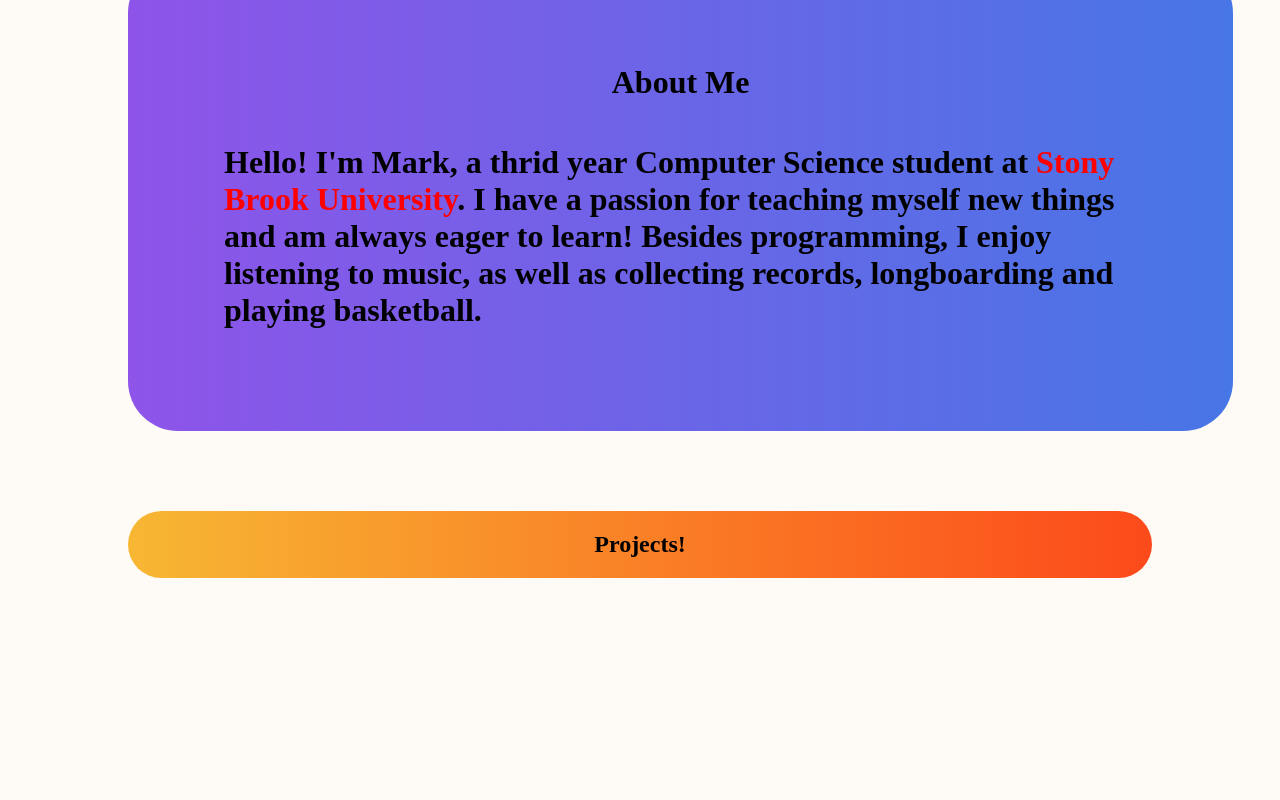
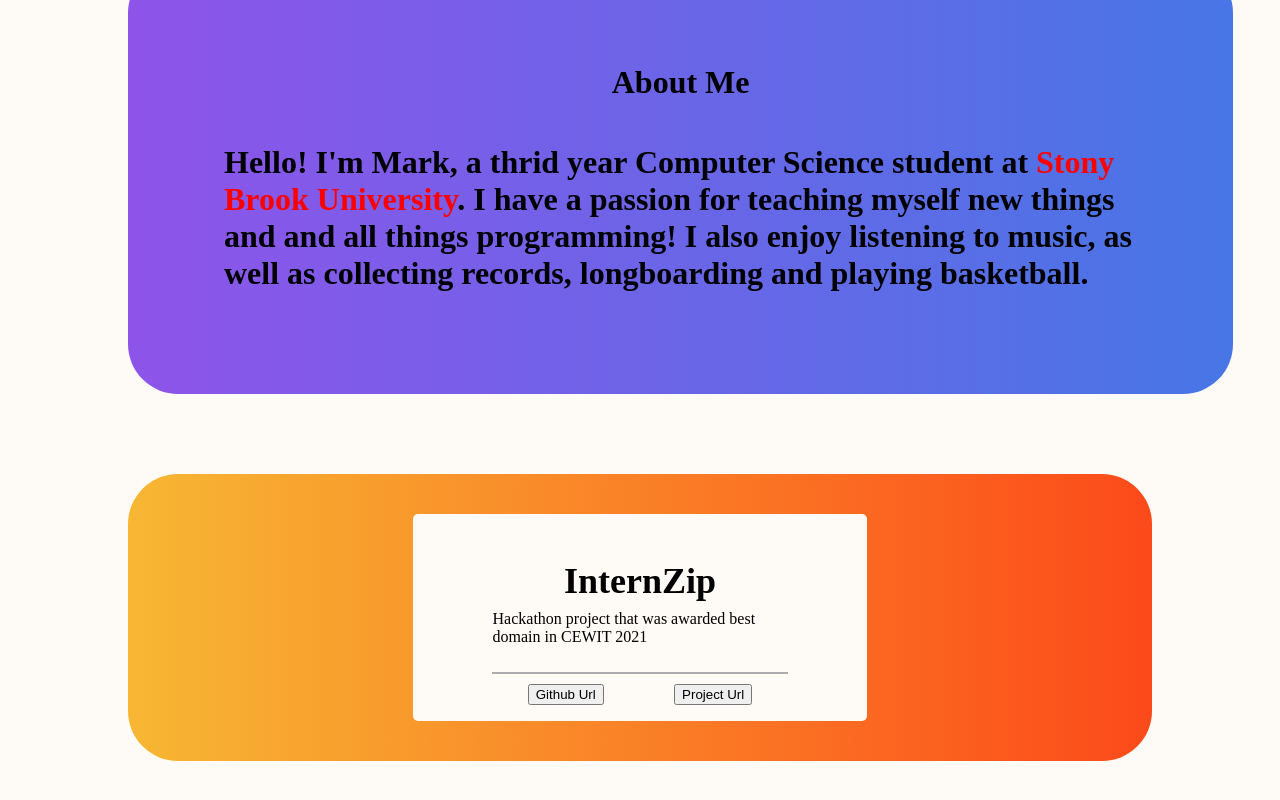
Before and after one commit to Moawin99/Personal-Site, a Gatsby site: page / in a window 1280 px wide. Shown: the part 1295-2095 px from the top of the page. Before the commit the page ends 1953 px from the top, so only its background shows below. Built offline with nearby package versions, Linux system fonts and the light colour scheme; Gatsby itself is replaced by a stand-in of ours.

Commit message:
began making project card

```diff
--- a/src/components/aboutMeContainer.js
+++ b/src/components/aboutMeContainer.js
@@ -7,8 +7,8 @@ const AboutMe = (props) => (
         <div className={aboutMeStyles.textContainer}>
             <h1 className={aboutMeStyles.aboutMeText}>About Me</h1>
             <h1>Hello! I'm Mark, a thrid year Computer Science student at <span className={aboutMeStyles.sbu}>Stony Brook University</span>.
-            I have a passion for teaching myself new things and am always eager to learn!
-            Besides programming, I enjoy listening to music, as well as collecting records, longboarding and playing basketball. </h1>
+            I have a passion for teaching myself new things and and all things programming!
+           I also enjoy listening to music, as well as collecting records, longboarding and playing basketball. </h1>
         </div>
     </div>
 )
--- /dev/null
+++ b/src/components/projectCard.js
@@ -0,0 +1,18 @@
+import React from 'react';
+import cardStyles from './projectCard.module.css';
+
+const ProjectCard = (props) => (
+        <div className={cardStyles.cardContainer}>
+            <h2 className={cardStyles.title}>{props.name}</h2>
+            <div className={cardStyles.bioContainer}>
+                 <p>{props.bio}</p>
+            </div>
+            <hr className={cardStyles.line} />
+            <div className={cardStyles.buttonContainer}>
+                <button><a href={props.gitUrl}>Github Url</a></button>
+                {props.isLive ? <button><a href={props.projectUrl}>Project Url</a></button>: null}
+            </div>
+        </div>
+)
+
+export default ProjectCard
--- /dev/null
+++ b/src/components/projectCard.module.css
@@ -0,0 +1,36 @@
+.cardContainer{
+    display: flex;
+    flex-flow: column wrap;
+    border-radius: 5px;
+    background-color: #fefaf6;
+    padding: 1rem;
+    justify-content: center;
+    align-items: center;
+}
+
+.line{
+    border: 1px solid #acacac;
+    width: 70%;
+    margin: 10px
+}
+
+.title{
+    font-weight: bold;
+    font-size: 36px;
+    display: flex;
+    justify-content: center;
+    margin-bottom: -8px;
+}
+
+.bioContainer{
+    display: flex;
+    justify-content: center;
+    width: 70%;
+}
+
+.buttonContainer{
+    width: 70%;
+    display: flex;
+    justify-content: space-around;
+    flex-direction: row;
+}
--- a/src/components/projectContainer.js
+++ b/src/components/projectContainer.js
@@ -1,11 +1,14 @@
 import React from 'react';
+import ProjectCard from './projectCard';
 import boxStyles from './projectContainer.module.css';
 
 const ProjectBox = (props) => (
     <div className={boxStyles.projectBox}>
-        <h2>
-            Projects!
-        </h2>
+        <ProjectCard
+        name="InternZip"
+        bio="Hackathon project that was awarded best domain in CEWIT 2021"
+        isLive={true}
+        />
     </div>
 )
 
--- a/src/components/projectContainer.module.css
+++ b/src/components/projectContainer.module.css
@@ -2,7 +2,7 @@
     display: flex;
     flex-flow: column wrap;
     background: linear-gradient(to right, #f7b733, #fc4a1a);
-    padding: 0 1rem;
+    padding: 2.5rem 1rem;
     margin: 5rem 7rem;;
     border-radius: 50px;
     width: auto;
```
